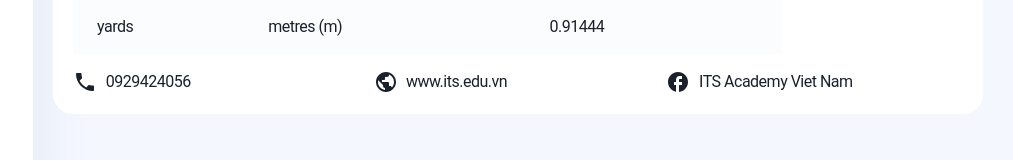
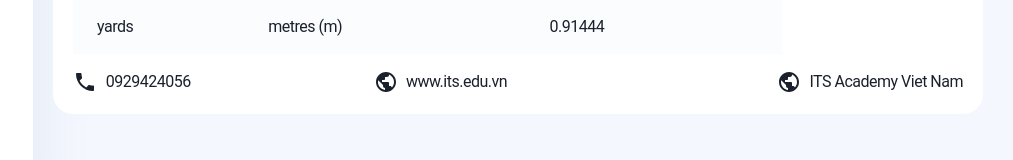
Before and after one commit to manhquang00m/ITS-Portal-GUI, a React (Create React App) app: page /#/admin/class/after-class in a window 1280 px wide. Shown: the part 622-782 px from the top of the page, without its empty margins (267-1280 px from the left). Built offline with nearby package versions, Linux system fonts and the light colour scheme.

Commit message:
fix: download image flex

```diff
--- a/package.json
+++ b/package.json
@@ -24,6 +24,7 @@
 		"apexcharts": "^3.35.2",
 		"axios": "^1.5.0",
 		"framer-motion": "^4.1.17",
+		"html-to-image": "^1.11.11",
 		"html2canvas": "^1.4.1",
 		"react": "^17.0.2",
 		"react-apexcharts": "^1.4.0",
--- a/src/views/admin/classManagement/afterClass/index.tsx
+++ b/src/views/admin/classManagement/afterClass/index.tsx
@@ -40,10 +40,11 @@ import * as yup from "yup";
 import kienThucImg from "assets/img/classManage/kienthuc.png";
 import baiHocImg from "assets/img/classManage/baihoctiep.png";
 import logoITS from "assets/img/layout/logoITS.png";
+import { toPng } from 'html-to-image';
 
-import { MdFacebook, MdPhone, MdPublic } from "react-icons/md";
+
 import { useRef } from "react";
-
+import { MdPhone, MdPublic } from "react-icons/md";
 export default function AfterClass() {
   const schema = yup.object({
     teacher: yup.string().required("Đây là trường hợp bắt buộc !"),
@@ -61,19 +62,19 @@ export default function AfterClass() {
   const afrerClassRef = useRef(null);
   const exportDivAsPng = () => {
     const div = afrerClassRef.current;
-    html2canvas(div, {
-      scale: 3,
-    })
-      .then((canvas) => {
-        const link = document.createElement("a");
-        link.href = canvas.toDataURL("image/png", 1.0);
-        link.download = "exported-image.png";
-        link.click();
+
+    toPng(div, { cacheBust: true, })
+      .then((dataUrl) => {
+        const link = document.createElement('a')
+        link.download = 'my-image-name.png'
+        link.href = dataUrl
+        link.click()
       })
-      .catch((error) => {
-        console.error("Error exporting div as PNG:", error);
-      });
+      .catch((err) => {
+        console.log(err)
+      })
   };
+
   return (
     <Box pt={{ base: "130px", md: "80px", xl: "80px" }}>
       {/* Main Fields */}
@@ -233,25 +234,19 @@ export default function AfterClass() {
             {/* Footer */}
             <Grid mt={4} templateColumns="repeat(3, 1fr)">
               <Box className="h-6 grid grid-cols-12">
-                <span>
-                  <MdPhone fontSize={"24px"} />
-                </span>
+                <MdPhone fontSize={"24px"} />
                 <Text className=" col-span-10" ml={2}>0929424056</Text>
               </Box>
               <Center>
                 <Box className="h-6 grid grid-cols-12">
-                  <span>
-                    <MdPublic fontSize={"24px"} />
-                  </span>
+                  <MdPublic fontSize={"24px"} />
                   <Text className=" col-span-10" ml={2}>www.its.edu.vn</Text>
                 </Box>
               </Center>
-              <Box className="h-6 grid grid-cols-12" justifyContent={"end"}>
-                <span>
-                  <MdFacebook fontSize={"24px"} />
-                </span>
-                <Text className=" col-span-10" ml={2}>ITS Academy Viet Nam</Text>
-              </Box>
+              <Flex alignItems={"center"} className="h-6" justifyContent={"end"}>
+                <MdPublic fontSize={"24px"} />
+                <Text className="" ml={2}>ITS Academy Viet Nam</Text>
+              </Flex>
             </Grid>
           </Card>
         </GridItem>
```
Also changed, not shown: src/assets/img/icon/call.png (added), src/assets/img/icon/phone-solid.svg (added), src/views/admin/classManagement/afterClass/sd.html (added).
